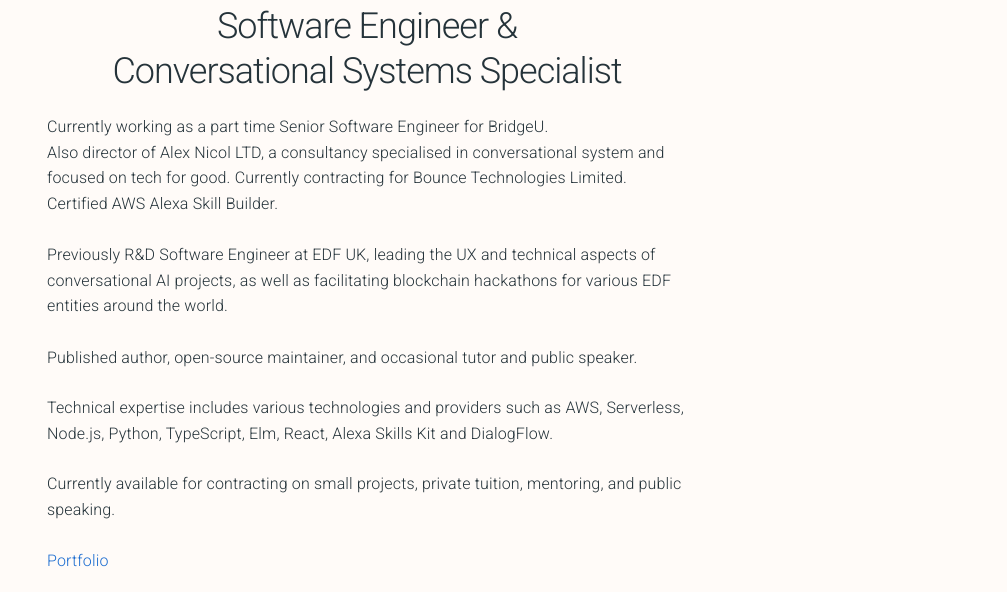
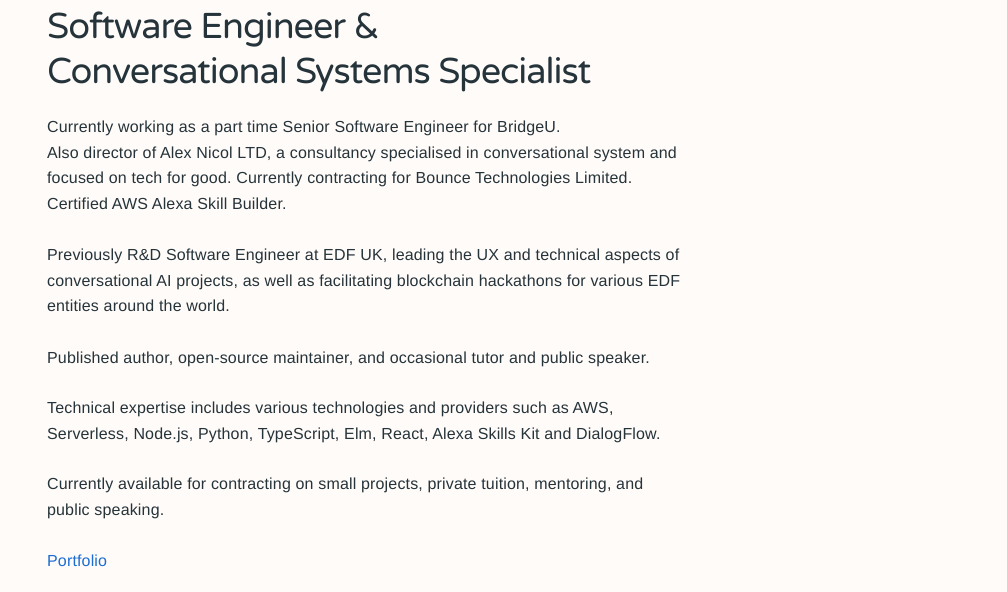
Before and after one commit to alexandrenicol/webnicol-v2, an Eleventy site: page index.html in a window 1280 px wide. Shown: the part 101-693 px from the top of the page, without its empty margins (273-1280 px from the left). Built offline with nearby package versions, Linux system fonts and the light colour scheme; Eleventy itself is replaced by a stand-in of ours; files that its build step writes are made by us from their sources; a web font is replaced by a local one.

Commit message:
font update

```diff
--- a/_includes/base.njk
+++ b/_includes/base.njk
@@ -5,6 +5,7 @@
     <meta name="viewport" content="width=device-width, initial-scale=1.0">
     <!-- Google Fonts -->
     <link rel="stylesheet" href="https://fonts.googleapis.com/css?family=Roboto:300,300italic,700,700italic">
+    <link rel="stylesheet" href="https://use.typekit.net/bkd1ouy.css">
     <!-- CSS Reset -->
     <link rel="stylesheet" href="/static/css/normalize.css/normalize.css">
     <!-- Milligram CSS -->
--- a/_includes/portfolio.njk
+++ b/_includes/portfolio.njk
@@ -3,7 +3,7 @@
 ---
 <div class="layout layout__justify-content-center row">
     <div class="column column-60">
-        <h1 class="text-center">Portfolio</h1>
+        <h1>Portfolio</h1>
         <p><a href="/">Back to home</a><p>
         {%- for section in portfolio -%}
             <h2>{{ section.name }}</h2>
--- a/_scss/source/style.scss
+++ b/_scss/source/style.scss
@@ -12,6 +12,37 @@
   box-sizing: border-box;
 }
 
+/* Typography */
+
+@font-face {
+  font-family: "VarelaRound";
+  src: url("/static/fonts/VarelaRound-Regular.ttf") format("truetype");
+}
+
+body {
+  font-family: adelle-sans, "Helvetica Neue", Helvetica, Arial, sans-serif;
+  font-weight: 300;
+  font-style: normal;
+}
+
+h1,
+h2,
+h3,
+h4,
+h5,
+h6 {
+  font-family: "VarelaRound", Roboto, "Helvetica Neue", Helvetica, Arial,
+    sans-serif;
+}
+
+/* Utilities */
+
+.text-center {
+  text-align: center;
+}
+
+/* Layout helpers */
+
 .layout {
   padding-top: 3rem;
   padding-bottom: 3rem;
@@ -20,6 +51,8 @@
     justify-content: center;
   }
 }
+
+/* Base skeleton & colours */
 
 body {
   min-height: 100vh;
@@ -46,11 +79,13 @@
       transform: translateZ(0);
     }
 
-    &:hover {
+    &:hover,
+    &:focus {
       color: var(--link);
     }
 
-    &:hover::after {
+    &:hover::after,
+    &:focus::after {
       left: 0;
       right: 0;
     }
@@ -65,6 +100,8 @@
   text-align: center;
 }
 
+/* Dark mode */
+
 .dark {
   background-color: var(--dark-background);
   color: var(--dark-font);
@@ -78,9 +115,13 @@
   }
 }
 
-.text-center {
-  text-align: center;
+#darkModeToggle {
+  position: fixed;
+  top: 1em;
+  right: 1em;
 }
+
+/* Responsiveness */
 
 @media (max-width: 60rem) and (min-width: 40rem) {
   .row .column.column-60 {
@@ -96,6 +137,8 @@
   }
 }
 
+/* Custom things */
+
 .logo-link {
   margin-left: 1rem;
   img {
@@ -103,9 +146,3 @@
     width: auto;
   }
 }
-
-#darkModeToggle {
-  position: fixed;
-  top: 1em;
-  right: 1em;
-}
--- a/index.html
+++ b/index.html
@@ -4,8 +4,8 @@
 ---
 <div class="layout layout__justify-content-center row">
     <div class="column column-60">
-        <h1 class="text-center">Alex Nicol</h1>
-        <h2 class="text-center">
+        <h1>Alex Nicol</h1>
+        <h2>
             Software Engineer &
             <br />
             Conversational Systems Specialist
```
Also changed, not shown: .eleventy.js, fonts/VarelaRound-Regular.ttf (added), 2 other files.
